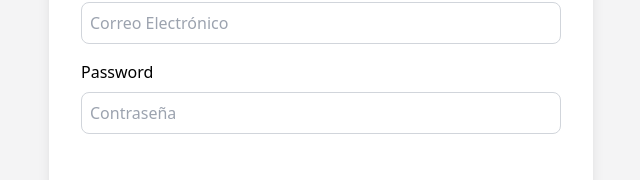
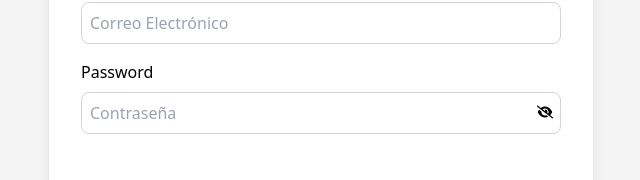
Before and after one commit to nicochiarello/finanzas-app-front, a Next.js app: page /login in a window 1280 px wide. Shown: the part 374-554 px from the top of the page, without its empty margins (319-959 px from the left). Built offline with nearby package versions, Linux system fonts and the light colour scheme.

Commit message:
Refactor password input in login form component

```diff
--- a/app/login/components/LoginForm.tsx
+++ b/app/login/components/LoginForm.tsx
@@ -4,9 +4,12 @@ import SubmitForm from "./SubmitForm";
 import { login } from "../actions";
 import { useState } from "react";
 import Link from "next/link";
+import { FaEye } from "react-icons/fa";
+import { FaEyeSlash } from "react-icons/fa6";
 
 const LoginForm = () => {
   const [error, setError] = useState<Record<string, any>>({});
+  const [isPassword, setIsPassword] = useState(true);
 
   return (
     <form
@@ -41,15 +44,28 @@ const LoginForm = () => {
         </div>
         <div className="flex flex-col gap-2">
           <label htmlFor="password">Password</label>
+          <div className="w-full relative">
             <input
-            type="password"
+              type={isPassword ? "password" : "text"}
               placeholder="Contraseña"
               required
               name="password"
-            className={`p-2 border border-gray-300 rounded-lg ${
+              className={`p-2 border border-gray-300 rounded-lg w-full ${
                 error.password && "border border-red-300"
               }`}
             />
+            {isPassword ? (
+              <FaEyeSlash
+                onClick={() => setIsPassword(!isPassword)}
+                className="absolute right-2 top-3 cursor-pointer"
+              />
+            ) : (
+              <FaEye
+                onClick={() => setIsPassword(!isPassword)}
+                className="absolute right-2 top-3 cursor-pointer"
+              />
+            )}
+          </div>
           {error.password && (
             <p className="text-red-500 text-sm">
               {" "}
```
Lines whose indentation alone changed are shown as unchanged.
